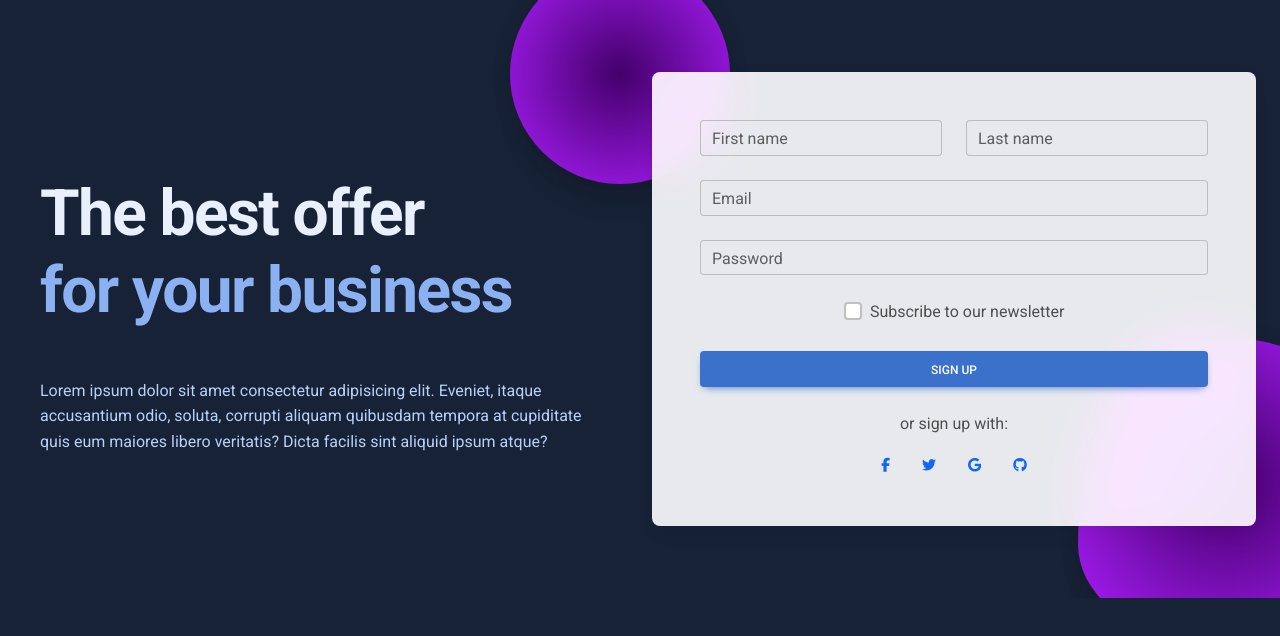
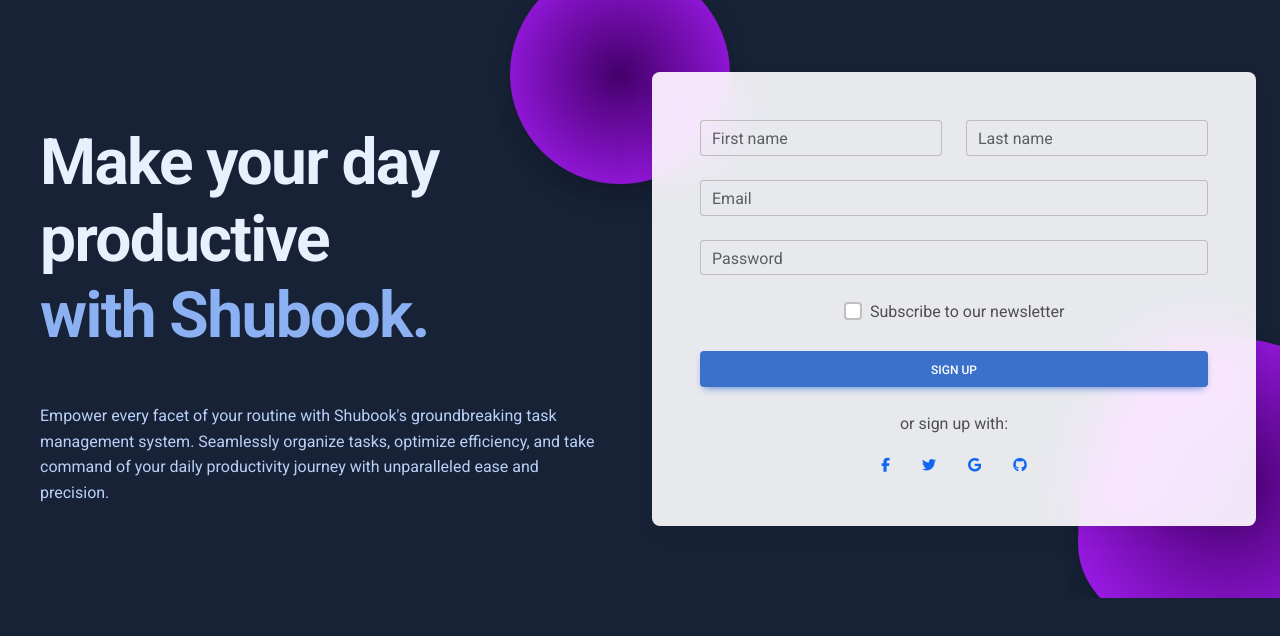
Before and after one commit to muhaammedsuhaib/Shu-book, a React (Create React App) app: page /login in a window 1280 px wide. Both pictures are taken after typing "name@example.com", "Sample123" into the empty fields and a click on the button "CREATE NEW ACCOUNT". Shown: the top 636 px of the page. Built offline with nearby package versions, Linux system fonts and the light colour scheme; no server answers.

Commit message:
add: new

```diff
--- a/src/components/Home.jsx
+++ b/src/components/Home.jsx
@@ -8,21 +8,16 @@ const Home = () => {
   const nav=useNavigate();
   return (
     <div className="container-fluid w-100 p-0" style={{ height: '100vh', overflow: 'hidden' }}>
-      {/* <video autoPlay loop muted className="background-video">
-        <source src={backgroundVideo} type="video/mp4" />
-        Your browser does not support the video tag.
-      </video> */}
-      <div className="overlay">
-        <h1 className='text-start text-primary p-3' style={{ fontFamily: 'fantasy' }}>SHUBOOK</h1>
-        <div className="container" style={{display:'grid',placeItems:'center',height:'100%'}}>
-        <h1 className='text-center text-white display-1' style={{ fontFamily: 'inherit' }}>Organize your work and life, finally.</h1>
+
+        <h1 className='text-start text-primary p-2'>SHUBOOK</h1>
+        <div className="container p-5" style={{display:'grid',placeItems:'center'}}>
+        <h1 className='text-center text-white display-1'>Organize your work and life, finally.</h1>
         <p  className='text-center text-white fs-3'  style={{ fontFamily: 'unset' }}>Welcome to SHUBOOK, where productivity meets simplicity – your ultimate destination to organize tasks, streamline schedules, and conquer your day with ease.</p>
         <div className="container text-center">
-        <MDBBtn variant="primary" className="btn btn-lg btn-primary text-center" onClick={()=>nav('/login')}>Get Started </MDBBtn>
+        <MDBBtn variant="primary" rounded className="btn btn-lg btn-primary text-center" onClick={()=>nav('/login')}>Get Started </MDBBtn>
         </div>
         </div>
       </div>
-    </div>
   );
 };
 
--- a/src/components/Login.jsx
+++ b/src/components/Login.jsx
@@ -23,14 +23,14 @@ function Login() {
 
         <MDBCol md='6' className='text-center text-md-start d-flex flex-column justify-content-center'>
 
-          <h1 className="my-5 display-4 fw-bold ls-tight px-3" style={{color: 'hsl(218, 81%, 95%)'}}>
-          Shubook simplifies  <br />
-            <span style={{color: 'hsl(218, 81%, 75%)'}}>task management</span>
+          <h1 className="my-5 display-3 fw-bold ls-tight px-3" style={{color: 'hsl(218, 81%, 95%)'}}>
+          Get more done <br />
+            <span style={{color: 'hsl(218, 81%, 75%)'}}>using Shubook.</span>
           </h1>
 
           <p className='px-3' style={{color: 'hsl(218, 81%, 85%)'}}>
-          Revolutionize your business operations and skyrocket efficiency with Shubook's state-of-the-art task management system. Seamlessly integrate tasks, delegate responsibilities, and track progress effortlessly to propel your business to new heights of success.
-          </p>
+            Empower every facet of your routine with Shubook's groundbreaking task management system. Seamlessly organize tasks, optimize efficiency, and take command of your daily productivity journey with unparalleled ease and precision.
+         </p>
 
         </MDBCol>
 
@@ -54,11 +54,11 @@ function Login() {
 
                 <p>www.shubook.com</p>
 
-                <MDBBtn tag='a' color='none' className='mx-3' style={{ color: '#1266f1' }}>
-                  <MDBIcon fab icon='facebook-f' size="sm"/>
+                <MDBBtn tag='a' color='none' className='mx-3' style={{ color: '#1266f1' }} href='https://www.facebook.com/profile.php?id=100073352894286&mibextid=ZbWKwL'>
+                  <MDBIcon fab icon='facebook-f' size="sm" />
                 </MDBBtn>
 
-                <MDBBtn tag='a' color='none' className='mx-3' style={{ color: '#1266f1' }}>
+                <MDBBtn tag='a' color='none' className='mx-3' style={{ color: '#1266f1' }} href='https://x.com/MuhaammedSuhaib'>
                   <MDBIcon fab icon='twitter' size="sm"/>
                 </MDBBtn>
 
@@ -66,7 +66,7 @@ function Login() {
                   <MDBIcon fab icon='google' size="sm"/>
                 </MDBBtn>
 
-                <MDBBtn tag='a' color='none' className='mx-3' style={{ color: '#1266f1' }}>
+                <MDBBtn tag='a' color='none' className='mx-3' style={{ color: '#1266f1' }} href='https://github.com/muhaammedsuhaib'>
                   <MDBIcon fab icon='github' size="sm"/>
                 </MDBBtn>
 
--- a/src/components/Signup.jsx
+++ b/src/components/Signup.jsx
@@ -21,15 +21,12 @@ function Signup() {
         <MDBCol md='6' className='text-center text-md-start d-flex flex-column justify-content-center'>
 
           <h1 className="my-5 display-3 fw-bold ls-tight px-3" style={{color: 'hsl(218, 81%, 95%)'}}>
-            The best offer <br />
-            <span style={{color: 'hsl(218, 81%, 75%)'}}>for your business</span>
+          Make your day productive<br />
+            <span style={{color: 'hsl(218, 81%, 75%)'}}>with Shubook.</span>
           </h1>
 
           <p className='px-3' style={{color: 'hsl(218, 81%, 85%)'}}>
-            Lorem ipsum dolor sit amet consectetur adipisicing elit.
-            Eveniet, itaque accusantium odio, soluta, corrupti aliquam
-            quibusdam tempora at cupiditate quis eum maiores libero
-            veritatis? Dicta facilis sint aliquid ipsum atque?
+          Empower every facet of your routine with Shubook's groundbreaking task management system. Seamlessly organize tasks, optimize efficiency, and take command of your daily productivity journey with unparalleled ease and precision.
           </p>
 
         </MDBCol>
```
